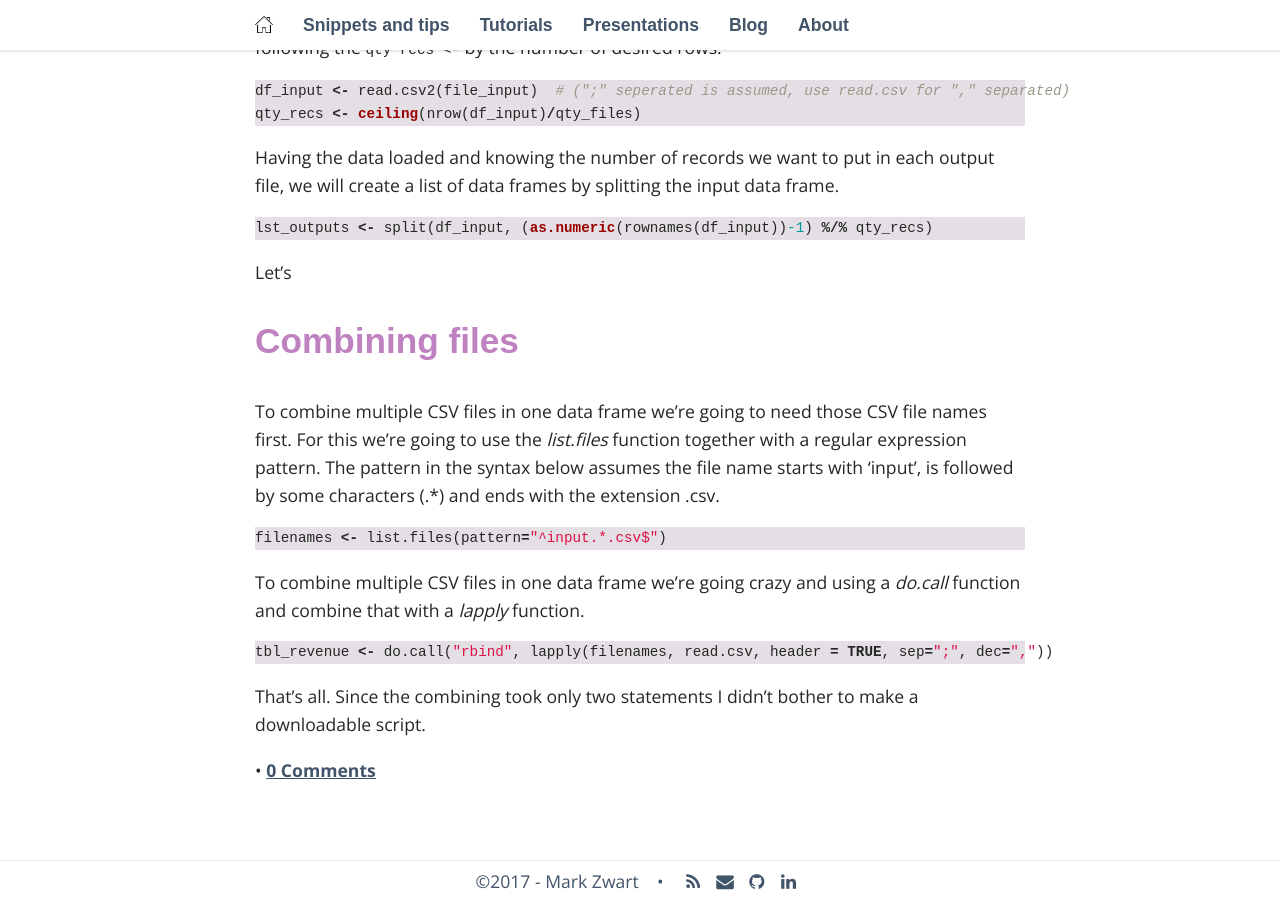
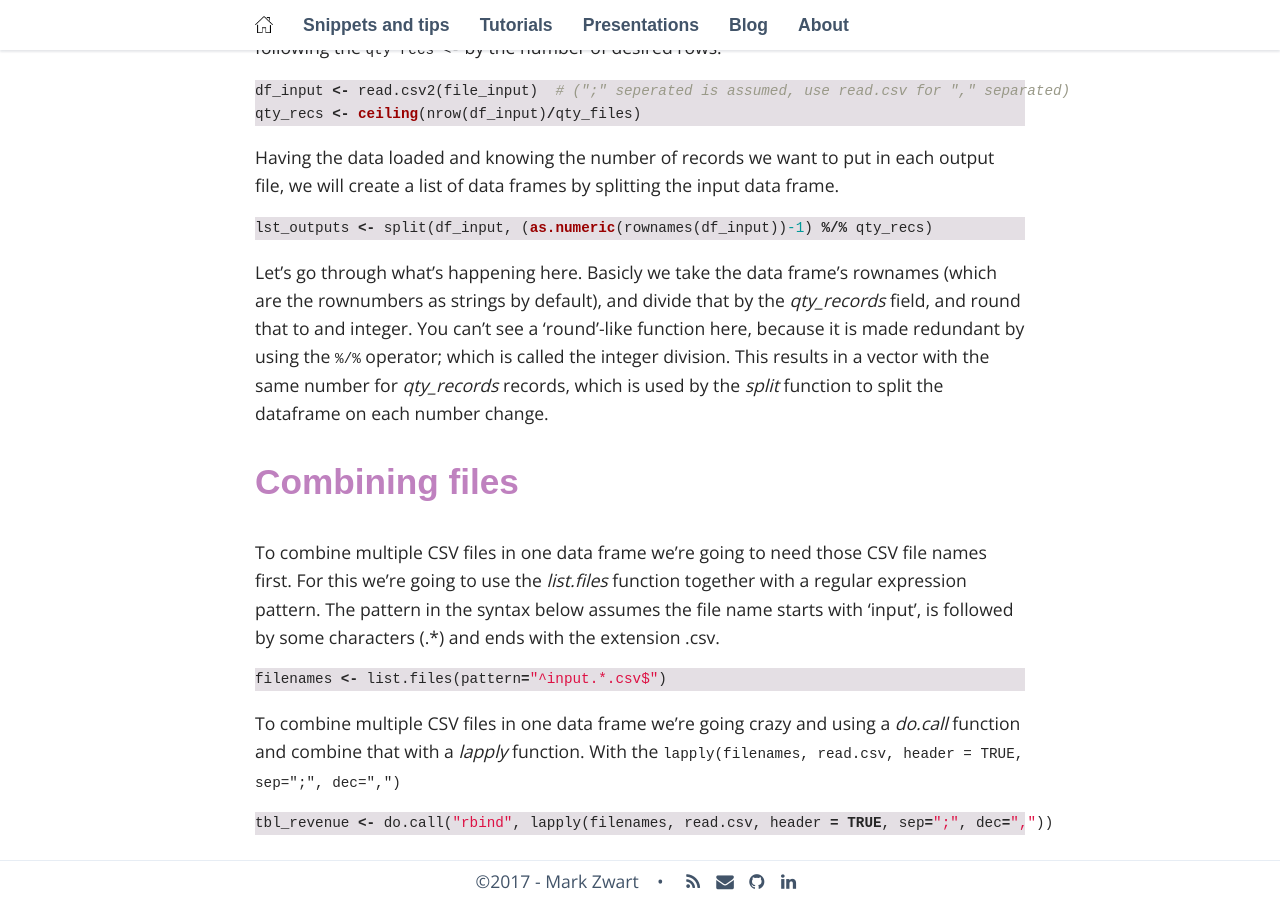
Before and after one commit to mark-me/mark-me.github.io, a Jekyll site: the page built from _pages/tutorials/splitting-combining-files.md, in a window 1280 px wide and 900 px high, scrolled down 952 px. Built offline with Jekyll 4.4.1, drawn with Linux system fonts in a browser that asks for light colours; nearby versions of some CDN libraries; some web fonts are replaced; comment, search, counter and statistics services are not loaded.

Commit message:
Update splitting-combining-files.md

````diff
--- a/_pages/tutorials/splitting-combining-files.md
+++ b/_pages/tutorials/splitting-combining-files.md
@@ -34,7 +34,7 @@ Having the data loaded and knowing the number of records we want to put in each
 ```r
 lst_outputs <- split(df_input, (as.numeric(rownames(df_input))-1) %/% qty_recs)
 ```
-Let's
+Let's go through what's happening here. Basicly we take the data frame's rownames (which are the rownumbers as strings by default), and divide that by the _qty_records_ field, and round that to and integer. You can't see a 'round'-like function here, because it is made redundant by using the ```%/%``` operator; which is called the integer division. This results in a vector with the same number for _qty_records_ records, which is used by the _split_ function to split the dataframe on each number change.
 
 # Combining files
 
@@ -43,7 +43,7 @@ To combine multiple CSV files in one data frame we're going to need those CSV fi
 filenames <- list.files(pattern="^input.*.csv$")
 ```
 
-To combine multiple CSV files in one data frame we're going crazy and using a _do.call_ function and combine that with a _lapply_ function.
+To combine multiple CSV files in one data frame we're going crazy and using a _do.call_ function and combine that with a _lapply_ function. With the ```lapply(filenames, read.csv, header = TRUE, sep=";", dec=",")```
 ```r
 tbl_revenue <- do.call("rbind", lapply(filenames, read.csv, header = TRUE, sep=";", dec=","))
 ```
````
